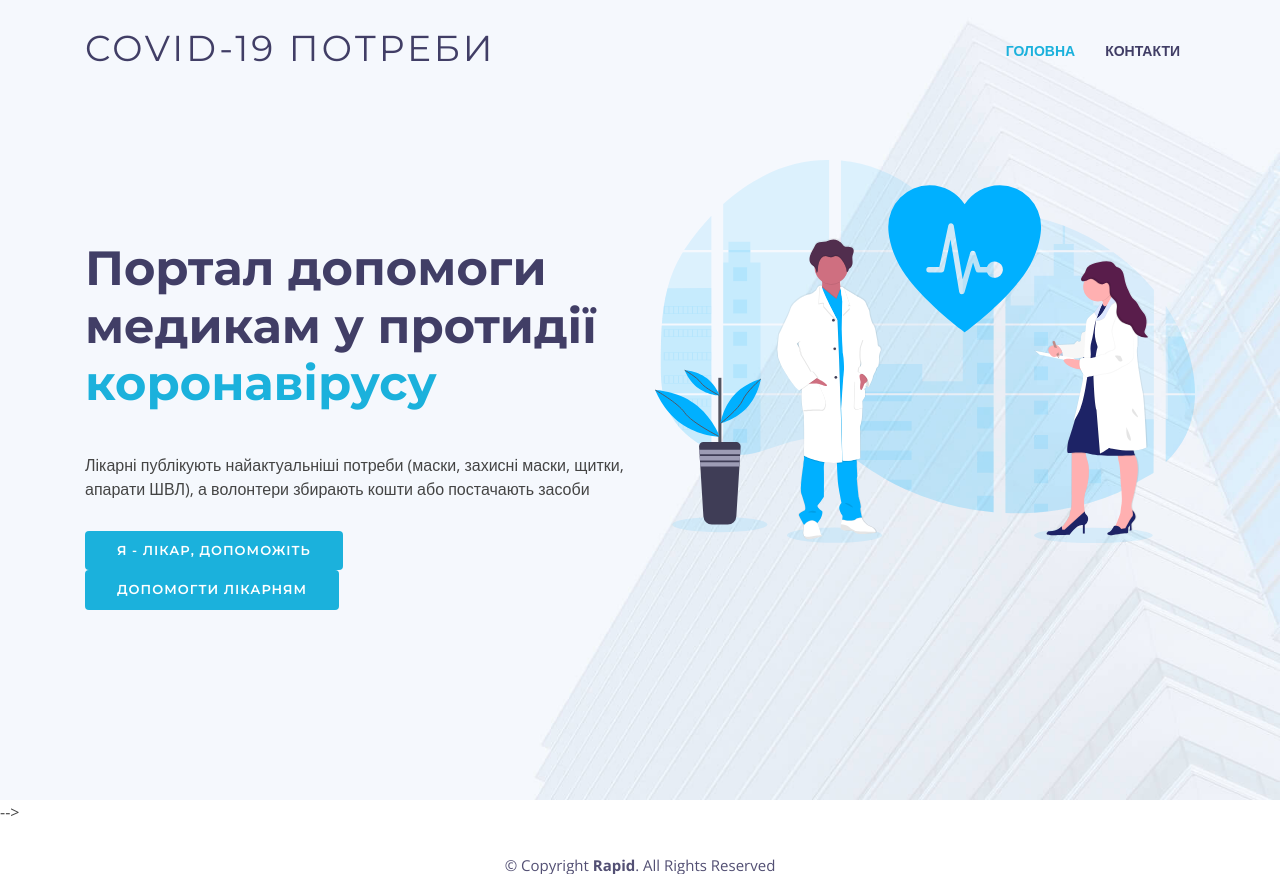
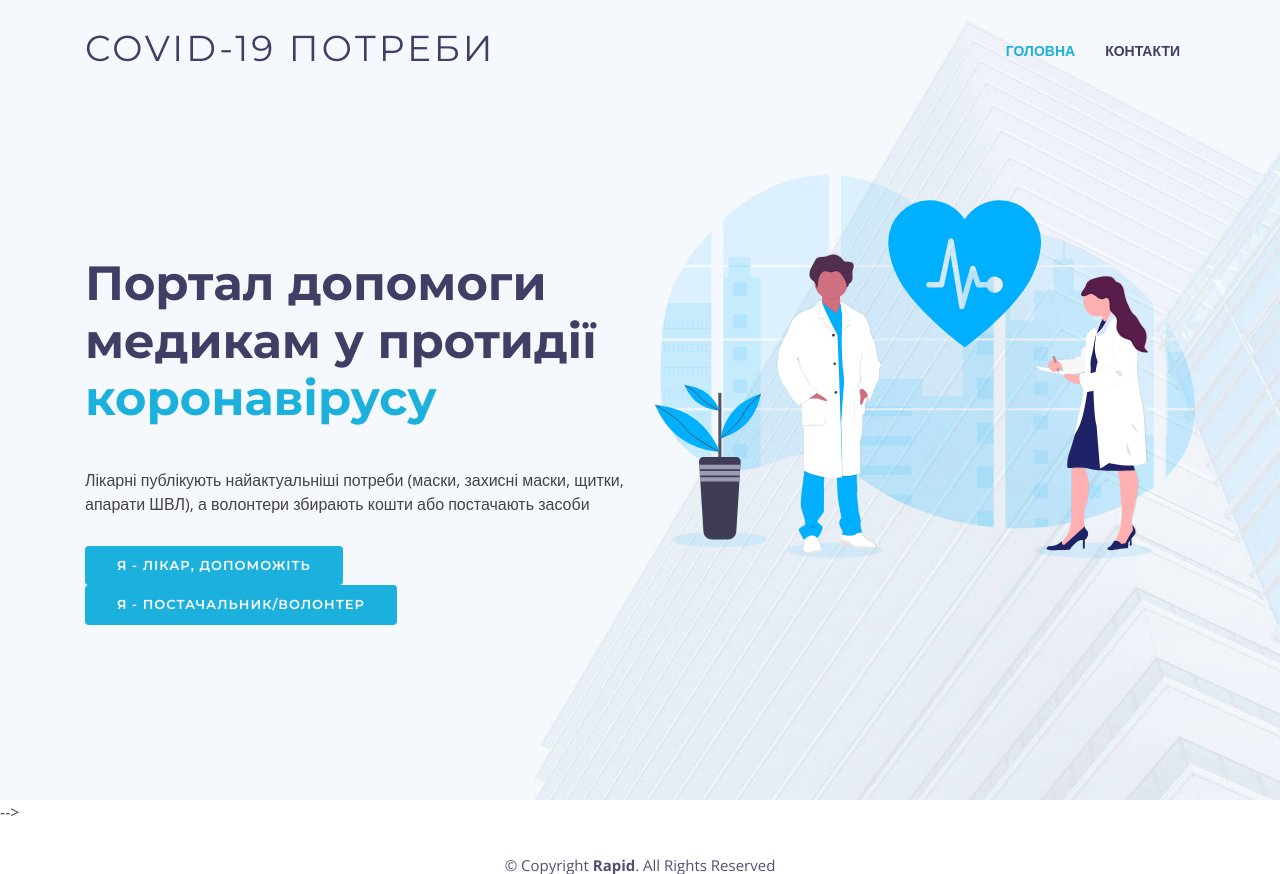
Before and after one commit to elneoor/pandemiia, a Django app: page / in a window 1280 px wide. Shown: the top 874 px of the page. Run offline with Django 3.2, Linux system fonts and the light colour scheme; some libraries are stand-ins or nearby versions.

Commit message:
final amendemnts in copy

```diff
--- a/comparison/templates/comparison/index.html
+++ b/comparison/templates/comparison/index.html
@@ -148,9 +148,9 @@
                     <h2>Портал допомоги медикам у протидії <br><span>коронавірусу</span></h2>
                     <p>Лікарні публікують найактуальніші потреби (маски, захисні маски, щитки, апарати ШВЛ), а волонтери збирають кошти або постачають засоби</p>
                     <div>
-                        <a href="#about" class="btn-get-started scrollto">Я - лікар, допоможіть</a>
-                        <p/>
-                        <a href="#about" class="btn-get-started scrollto">Допомогти лікарням</a>
+                        <a href="https://forms.gle/zXCuyykZLRRCwqTS6" class="btn-get-started scrollto">Я - лікар, допоможіть</a>
+                        <br/>
+                        <a href="#about" class="btn-get-started scrollto">Я - постачальник/волонтер</a>
                     </div>
                 </div>
 
```
